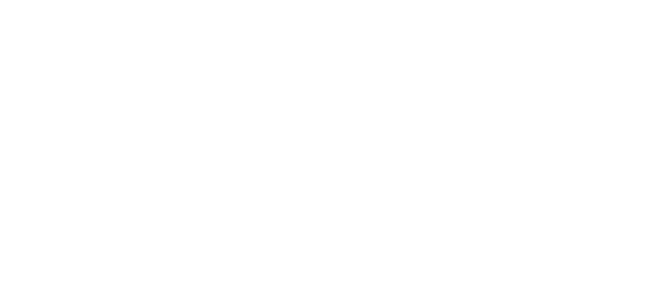
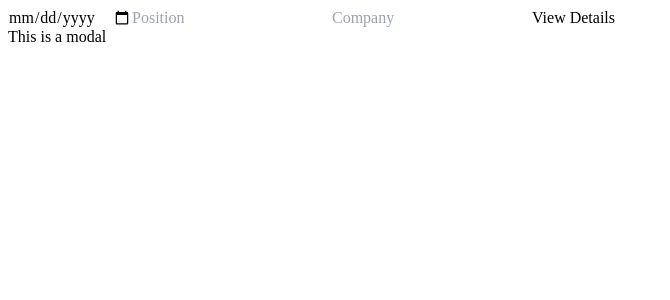
Before and after one commit to longcurve/jobslide-client, a Vue app: page / in a window 1280 px wide. Shown: the top 300 px of the page, without its empty margins (0-670 px from the left). Built offline with nearby package versions, Linux system fonts and the light colour scheme.

Commit message:
Working on interviews modal

```diff
--- a/package.json
+++ b/package.json
@@ -18,9 +18,12 @@
     "@vue/cli-plugin-eslint": "~4.5.0",
     "@vue/cli-service": "~4.5.0",
     "@vue/compiler-sfc": "^3.0.0",
+    "autoprefixer": "^10.2.4",
     "babel-eslint": "^10.1.0",
     "eslint": "^6.7.2",
-    "eslint-plugin-vue": "^7.0.0-0"
+    "eslint-plugin-vue": "^7.0.0-0",
+    "postcss": "^8.2.6",
+    "tailwindcss": "^2.0.3"
   },
   "eslintConfig": {
     "root": true,
--- /dev/null
+++ b/postcss.config.js
@@ -0,0 +1,6 @@
+module.exports = {
+  plugins: {
+    tailwindcss: {},
+    autoprefixer: {},
+  },
+}
--- a/src/components/Applications.vue
+++ b/src/components/Applications.vue
@@ -1,10 +1,10 @@
 <template>
-  <template>
+  <template v-if="true">
       <div class="applications">
         <input type="date" name="date" key="date"/>
         <input type="text" name="position" placeholder="Position" key="position" />
         <input type="text" name="company" placeholder="Company" key="company" />
-        <button name="view_details" v-on:click.left="viewDetails({})">View Details</button>
+        <button name="view_details" v-on:click.left="viewDetails({})">{{ showdetails ? 'Hide Details' : 'View Details' }}</button>
       </div>
   </template>
   <template v-if="showdetails">
@@ -20,10 +20,19 @@
       <option name="resume" value="Resume" />
       <option name="application" value="Application" />
     </select><br />
+
   </template>
+  <template>
+    <ModalDialog />
+</template>
 </template>
 
 <script>
+import ModalDialog from './ModalDialog.vue';
+
+const components = {
+  ModalDialog,
+};
 
 export default {
   data() {
@@ -47,7 +56,13 @@
     }
   },
   components: {
-
+   ModalDialog
   }
 }
 </script>
+
+<style scoped>
+@tailwind base;
+@tailwind components;
+@tailwind utilities;
+</style>
--- /dev/null
+++ b/src/components/ModalDialog.vue
@@ -0,0 +1,12 @@
+<template>
+  <teleport to="body">
+    <div
+        class="w-1/2 bg-white rounded-lg text-left overflow-hidden shadow-xl"
+        role="dialog"
+        ref="modal"
+        aria-modal="true"
+        aria-labelledby="modal-headline">
+       This is a modal
+    </div>
+  </teleport>
+</template>
--- /dev/null
+++ b/tailwind.config.js
@@ -0,0 +1,11 @@
+module.exports = {
+  purge: [],
+  darkMode: false, // or 'media' or 'class'
+  theme: {
+    extend: {},
+  },
+  variants: {
+    extend: {},
+  },
+  plugins: [],
+}
```
Also changed, not shown: 1 other file (tests, documents, lock files or other folders).
